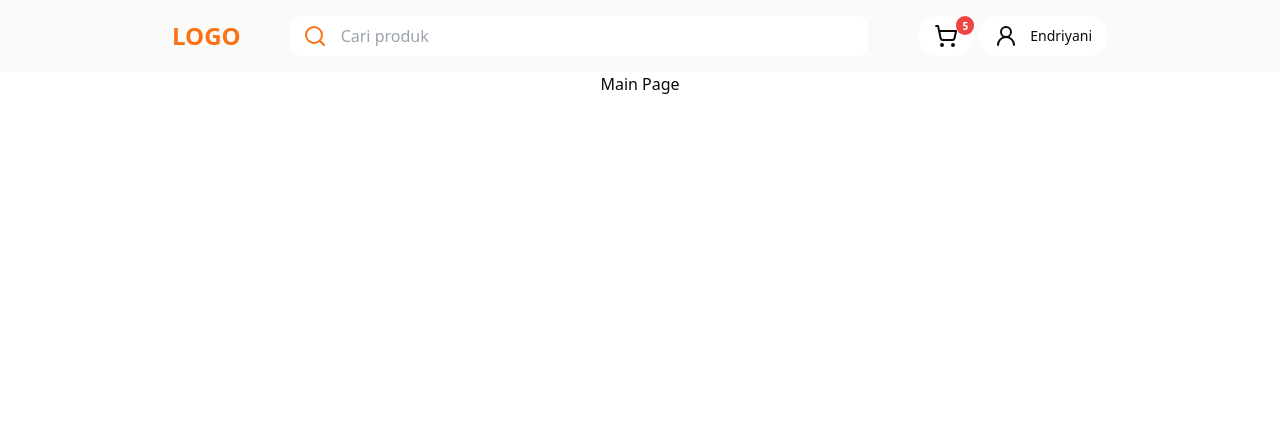
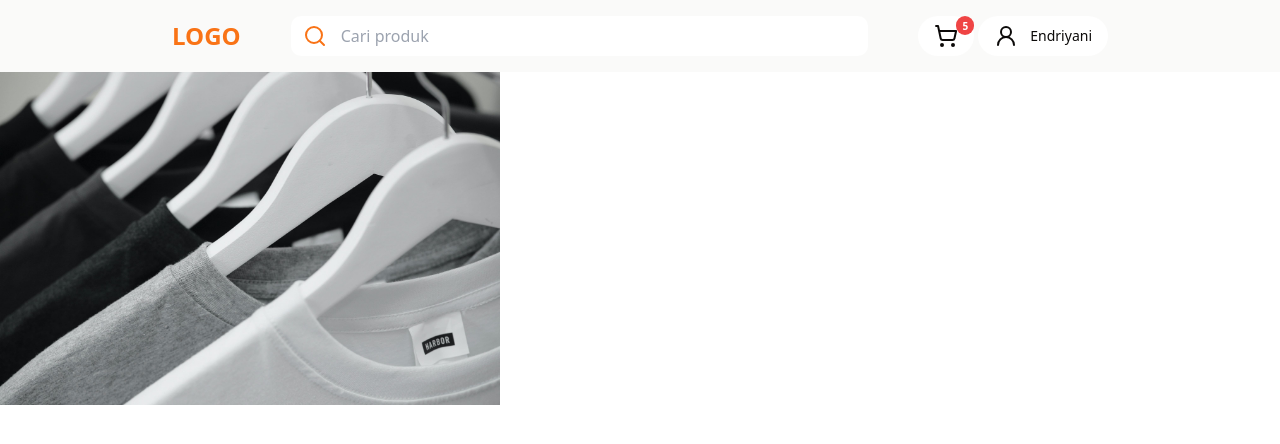
Before and after one commit to kennethjjonathan/marketplace-LilOren, a Next.js app: page / in a window 1280 px wide. Shown: the top 444 px of the page. Built offline with nearby package versions, Linux system fonts and the light colour scheme.

Commit message:
feat(promotion-banner): made image scrollable

```diff
--- a/src/components/PromotionCarousel/PromotionCarousel.tsx
+++ b/src/components/PromotionCarousel/PromotionCarousel.tsx
@@ -1,13 +1,14 @@
 import React, { useState, useEffect } from 'react';
+import Image from 'next/image';
 
 interface PromotionCarouselProps {
-  imageArray: string[];
+  imageArray?: string[];
   autoSlide?: boolean;
   slideInterval?: number;
 }
 
 function PromotionCarousel({
-  imageArray = [],
+  imageArray = ['/banner-1.jpg', '/banner-1.jpg', '/banner-1.jpg'],
   autoSlide = false,
   slideInterval = 4000,
 }: PromotionCarouselProps) {
@@ -25,20 +26,28 @@
     );
   };
 
-  useEffect(() => {
-    if (!autoSlide) return;
-    const slide = setTimeout(goToNext, slideInterval);
-    return () => clearTimeout(slide);
-  }, [current]);
+  // useEffect(() => {
+  //   if (!autoSlide) return;
+  //   const slide = setTimeout(goToNext, slideInterval);
+  //   return () => clearTimeout(slide);
+  // }, [current]);
 
   return (
-    <div className="w-full flex overflow-hidden relative">
+    <div className="w-full flex overflow-x-auto relative">
       {imageArray.map((image, index) => (
         <div
           key={index}
-          className="min-w-full min-h-full transition-transform linear duration-300"
+          className="min-w-full h-96 transition-transform linear duration-300 relative"
           style={{ transform: `translateX(-${current * 100}%)` }}
-        ></div>
+        >
+          <Image
+            src={image}
+            alt={`promotion ${index + 1}`}
+            height={500}
+            width={500}
+            style={{ objectFit: 'cover' }}
+          />
+        </div>
       ))}
     </div>
   );
--- a/src/pages/index.tsx
+++ b/src/pages/index.tsx
@@ -1,11 +1,14 @@
 import Layout from '@/components/Layout/Layout';
 import { NextPageWithLayout } from './_app';
 import { ReactElement } from 'react';
+import PromotionCarousel from '@/components/PromotionCarousel/PromotionCarousel';
 
 const Home: NextPageWithLayout = () => {
   return (
     <div className="flex flex-col justify-center items-center">
-      <main>Main Page</main>
+      <main>
+        <PromotionCarousel />
+      </main>
     </div>
   );
 };
```
